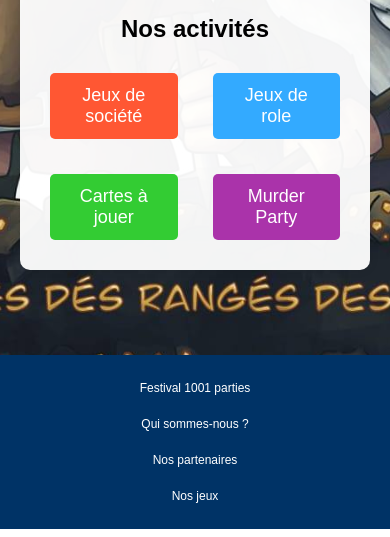
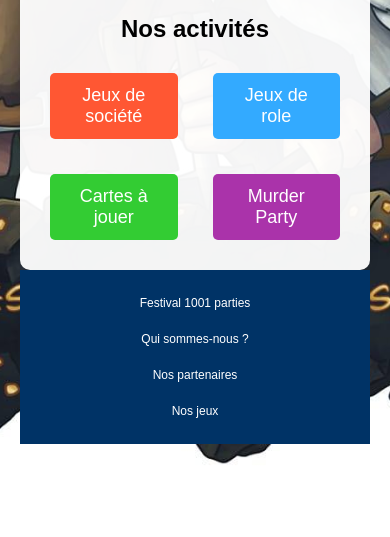
Before and after one commit to LesDerangesDesMines/fr, a plain HTML site: page index.html in a window 390 px wide. Shown: the part 315-852 px from the top of the page. Drawn offline with Linux system fonts and the light colour scheme; grey boxes are pictures that could not be loaded.

Commit message:
Update index.html

```diff
--- a/index.html
+++ b/index.html
@@ -125,6 +125,10 @@
     #nain {
         width: 100px;
     }
+
+    .footer {
+        position: static; /* <-- Ajouté pour désactiver le "fixed" sur mobile */
+    }
 }
         }
         a {
```
Lines whose indentation alone changed are shown as unchanged.
